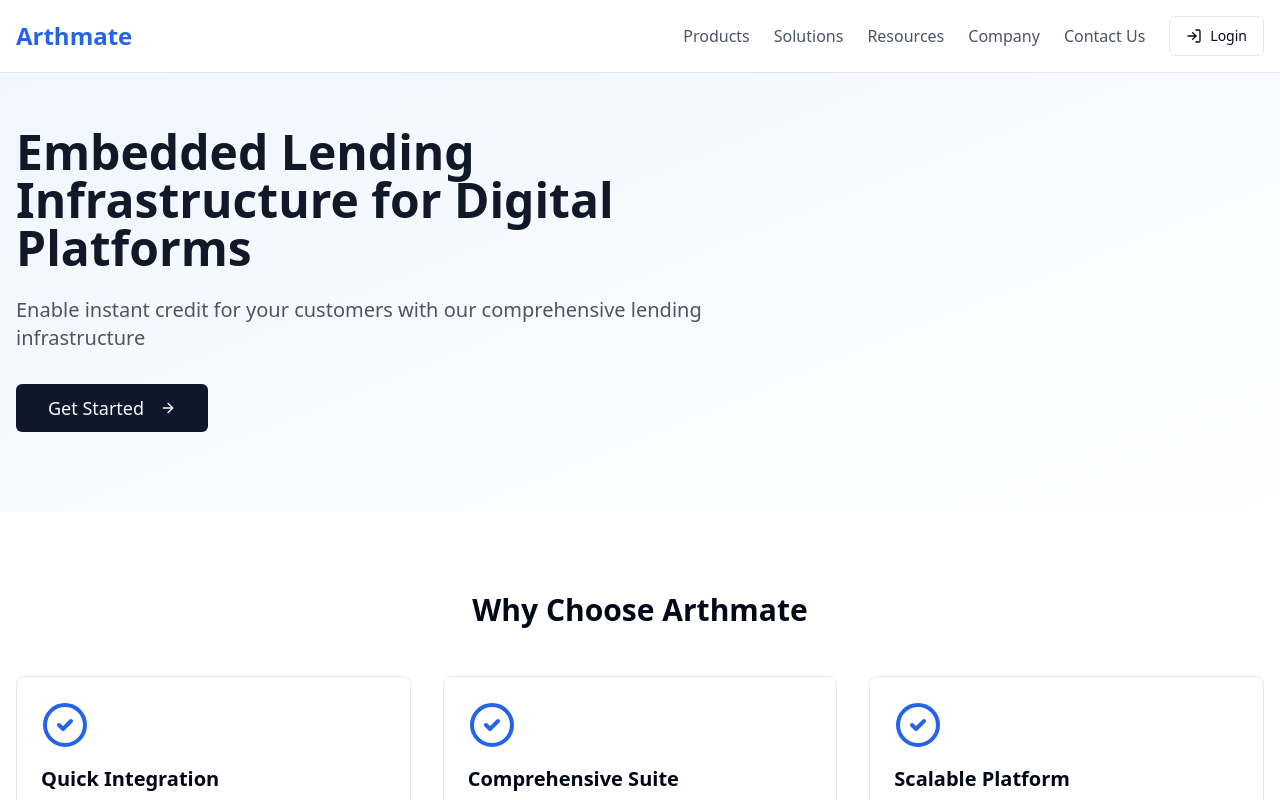
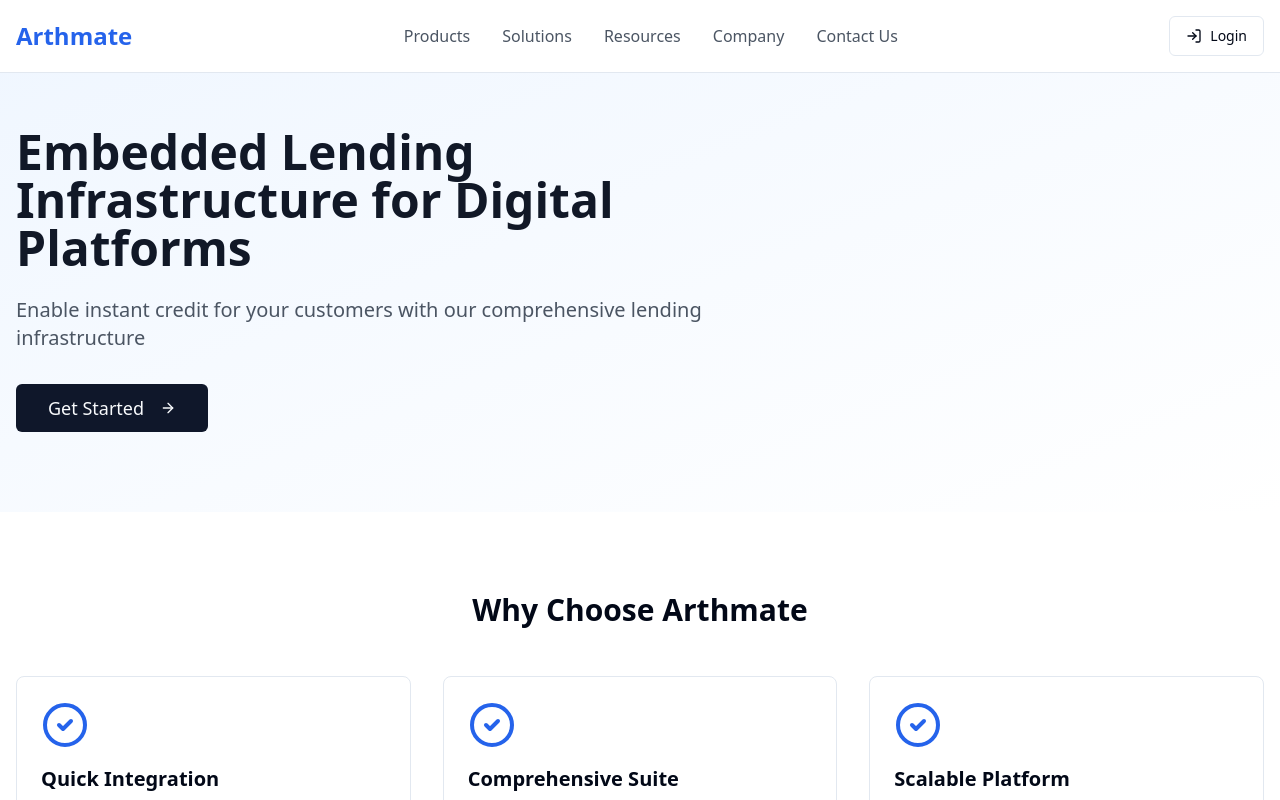
Before and after one commit to Rajratsar/arthmate-lendify-portal, a React (Vite) app: page / in a window 1280 px wide. Shown: the top 800 px of the page. Built offline with nearby package versions, Linux system fonts and the light colour scheme.

Commit message:
Center navigation items in top bar
Adjusted the layout of the navigation menu to slide items to the left, ensuring the login button is centered in the top bar.
[skip gpt_engineer]

```diff
--- a/src/pages/Index.tsx
+++ b/src/pages/Index.tsx
@@ -13,19 +13,19 @@ const Index = () => {
     <div className="min-h-screen">
       {/* Navigation */}
       <nav className="fixed w-full bg-white/95 backdrop-blur-sm z-50 border-b">
-        <div className="container mx-auto px-4 py-4 flex justify-between items-center">
+        <div className="container mx-auto px-4 py-4 flex items-center justify-between">
           <div className="text-2xl font-bold text-blue-600">Arthmate</div>
-          <div className="hidden md:flex items-center space-x-6">
+          <div className="hidden md:flex flex-1 items-center justify-center gap-8">
             <a href="#" className="text-gray-600 hover:text-blue-600">Products</a>
             <a href="#" className="text-gray-600 hover:text-blue-600">Solutions</a>
             <a href="#" className="text-gray-600 hover:text-blue-600">Resources</a>
             <a href="#" className="text-gray-600 hover:text-blue-600">Company</a>
             <a href="#" className="text-gray-600 hover:text-blue-600" onClick={scrollToContact}>Contact Us</a>
-            <Button variant="outline" className="flex items-center gap-2">
-              <LogIn className="h-4 w-4" />
-              Login
-            </Button>
           </div>
+          <Button variant="outline" className="hidden md:flex items-center gap-2">
+            <LogIn className="h-4 w-4" />
+            Login
+          </Button>
         </div>
       </nav>
 
```
